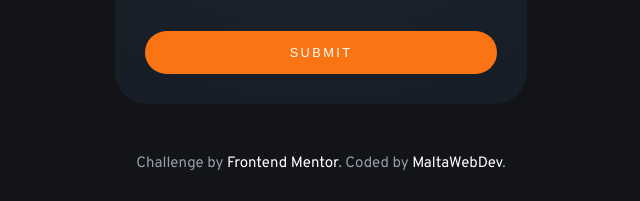
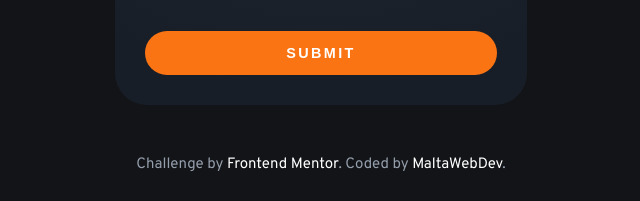
Before and after one commit to MaltaWebDev/FrontEndMentorRating, a plain HTML site: page index.html in a window 1280 px wide. Shown: the part 505-706 px from the top of the page, 319-959 px from the left. Drawn offline with Linux system fonts and the light colour scheme.

Commit message:
Adjust font size and weight on submit-btn

```diff
--- a/style.css
+++ b/style.css
@@ -106,9 +106,9 @@
   border-radius: 30px;
   color: var(--white);
   text-transform: uppercase;
-  font-size: 0.8rem;
+  font-size: 0.9rem;
   letter-spacing: 0.15rem;
-  font-weight: 400;
+  font-weight: 550;
   padding: 14px 0 14px 0;
   border: none;
 }
```
